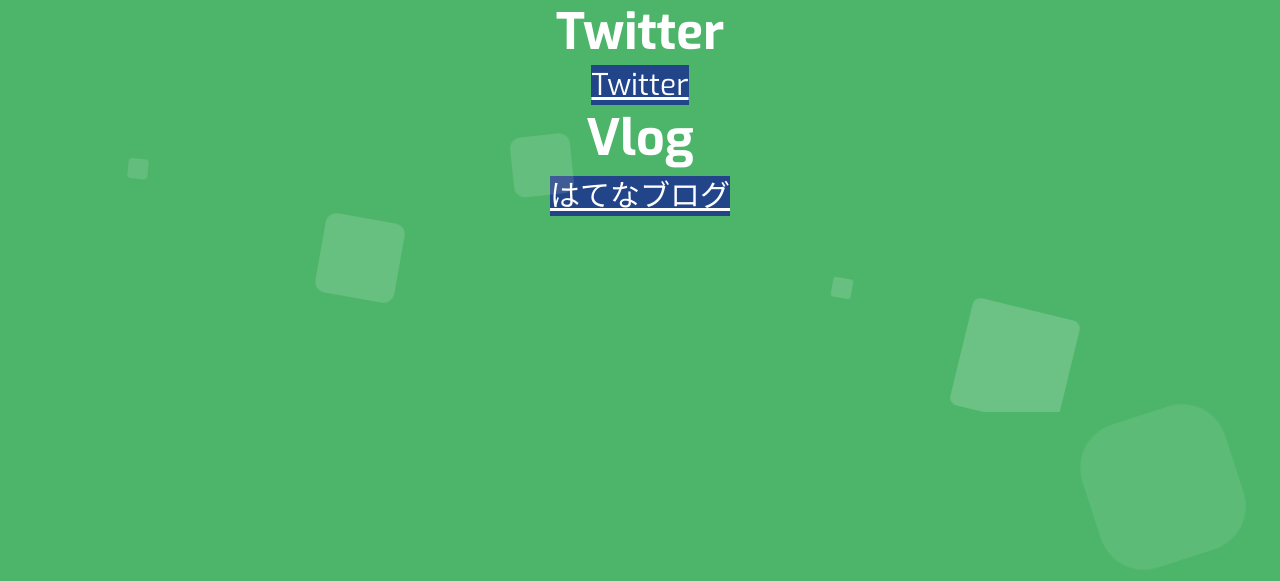
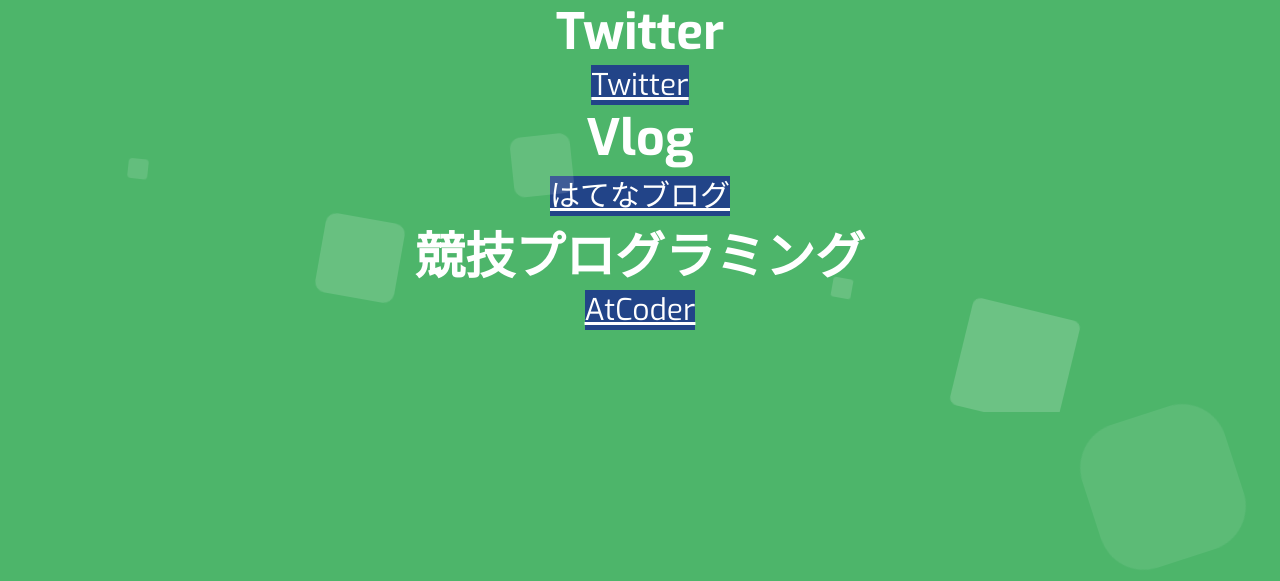
Before and after one commit to matcha1024/matcha1024-heroku, a Flask app: page / in a window 1280 px wide. Shown: the part 388-969 px from the top of the page. Run offline with Flask 2, Linux system fonts and the light colour scheme.

Commit message:
add competitive programing

```diff
--- a/templates/index.html
+++ b/templates/index.html
@@ -417,6 +417,9 @@
         <h1>Vlog</h1>
         <a href="https://matcha1024kyopuro.hateblo.jp/">はてなブログ</a>
 
+        <h1>競技プログラミング</h1>
+        <a href="https://atcoder.jp/users/matcha1024">AtCoder</a>
+
 
         </div>
         <div class="area" >
```
